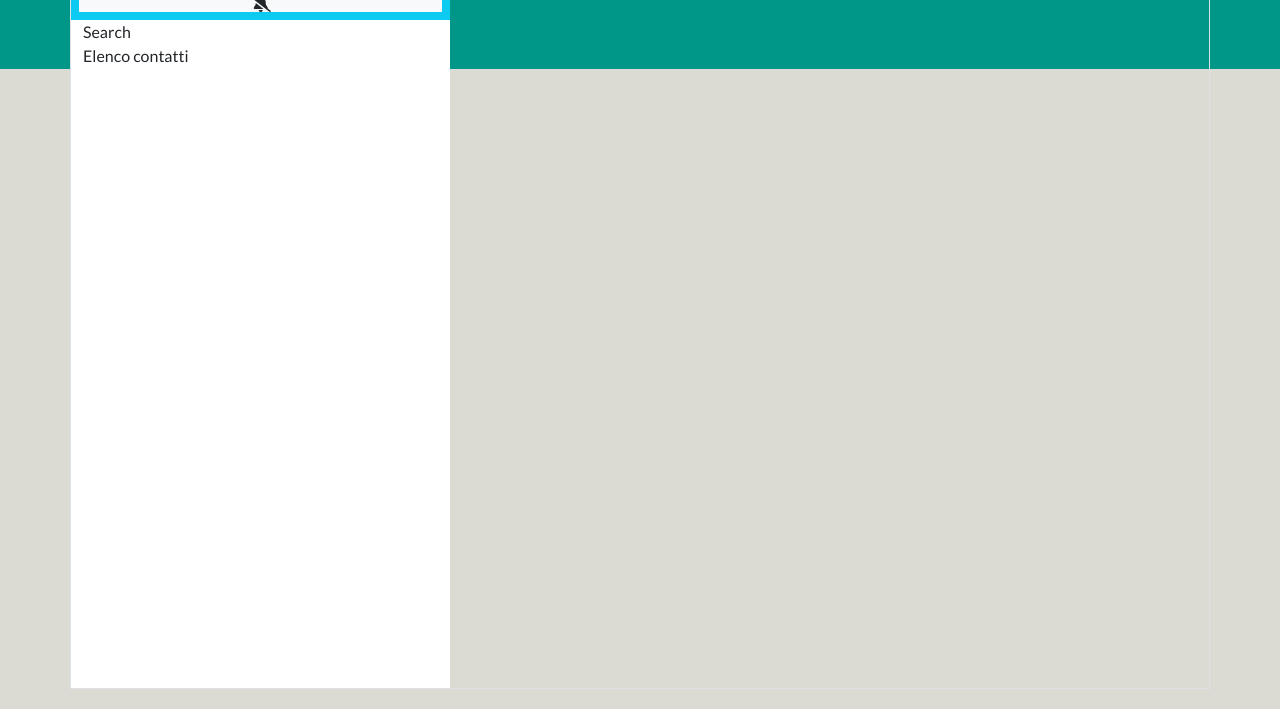
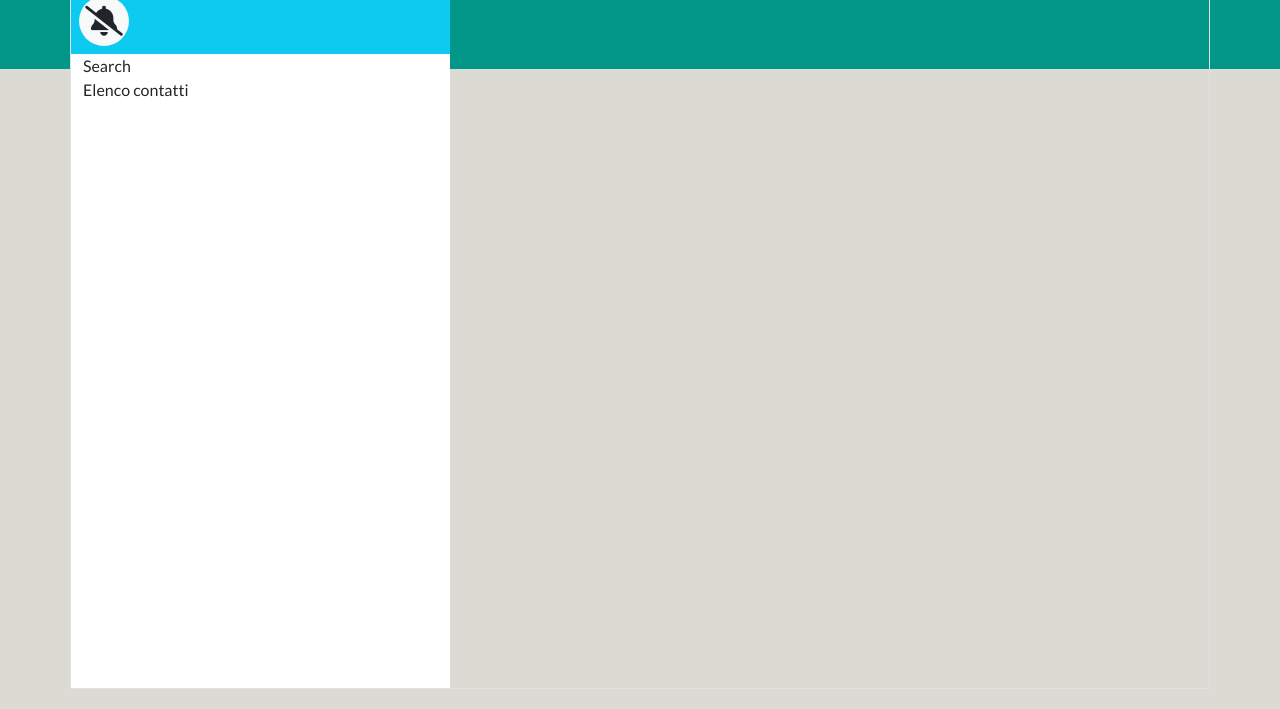
Before and after one commit to RickCraco/vue-boolzapp, a plain HTML site: page index.html in a window 1280 px wide. Shown: the part 91-800 px from the top of the page. Drawn offline with nearby package versions, Linux system fonts and the light colour scheme.

Commit message:
aggiunto stile icona notifiche

```diff
--- a/css/master.css
+++ b/css/master.css
@@ -52,3 +52,14 @@ body {
     font-size: 20px;
     color: var(--color-dark-grey);
 }
+
+.bell{
+    width: 50px;
+    height: 50px;
+    border-radius: 50%;
+    background-color: var(--color-white);
+}
+
+.icon-bell{
+    font-size: 30px;
+}
```
